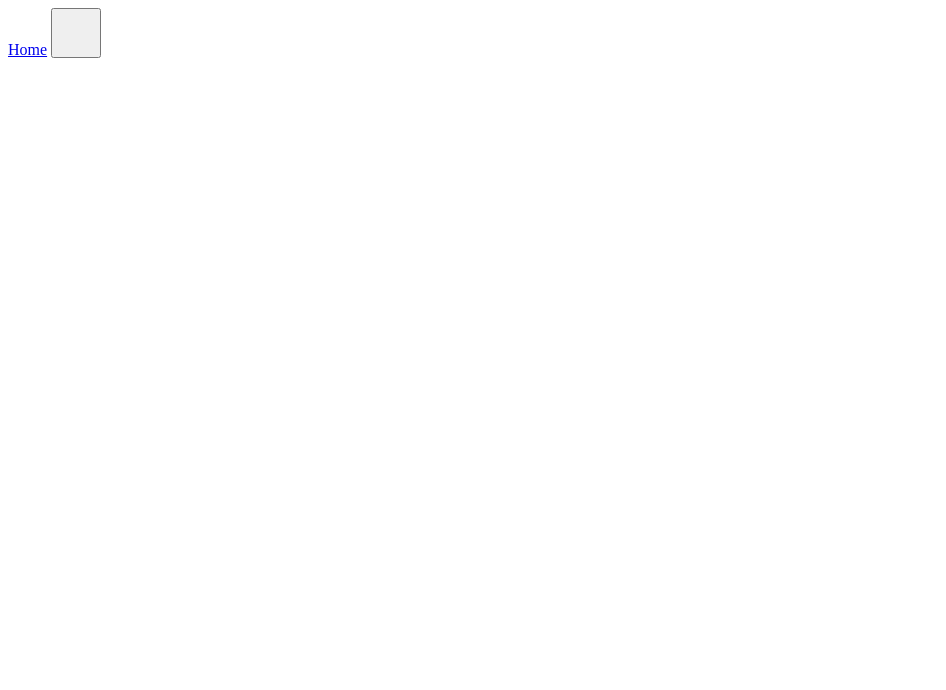
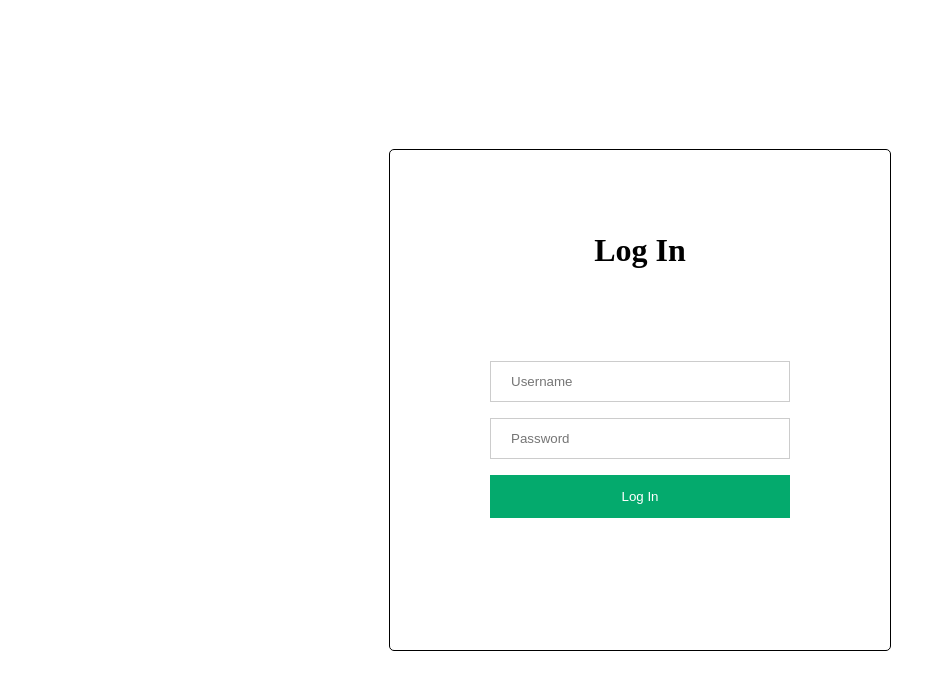
Before and after one commit to CheesiePy/Full_stack_course, a website: page lesson_28/src/login.html in a window 1280 px wide. Shown: the whole page, without its empty margins (0-946 px from the left). Drawn offline with Linux system fonts and the light colour scheme.

Commit message:
update 08/12/2022

```diff
--- a/lesson_28/src/login.html
+++ b/lesson_28/src/login.html
@@ -9,7 +9,17 @@
     <title>Log In</title>
 </head>
 <body>
-    <a href="index.html">Home</a>
-    <button onclick="redirect('index.html')"></button>
+    <div class="container">
+        <div class="login-form">
+            <h1>Log In</h1>
+            <div id="login">
+                <form>
+                    <input type="text" id="username" name="username" placeholder="Username">
+                    <input type="password" id="password" name="password" placeholder="Password">
+                </form>
+                    <button onclick="login()">Log In</button>
+            </div>
+        </div>
+    </div>
 </body>
 </html>
--- a/lesson_28/src/script.js
+++ b/lesson_28/src/script.js
@@ -7,15 +7,44 @@ let json = fetch('../data_base.json')
                 Data_Base = data;
             });
 
-
-
-
-
 let showUser = () =>{
-    alert("username: " + Data_Base.test_user.username + " password: " + Data_Base.test_user.password);
+    alert("username: " + Data_Base.test_user.username + "\n password: " + Data_Base.test_user.password);
 }
 
 
 function redirect(link) {
-    location.assign(link);
+    window.location.assign(link);
 }
+
+function morph() {
+    if(location.pathname == "/lesson_28/src/index.html"){
+        if(sessionStorage.getItem("isLogin") == "true"){
+            document.getElementById("user-name-h").textContent = `welcome back ${sessionStorage.getItem("username")}`;
+            document.getElementById("img-div").style.backgroundImage = "url('../static/prty.svg')";
+            document.getElementById("log").style.display = "none";
+        }else{
+
+        }
+    }else{
+        console.log(localStorage.getItem("isLogin"));
+        console.log(location.pathname);
+    }
+
+};
+
+function login() {
+    let username = document.getElementById("username").value;
+    let password = document.getElementById("password").value;
+    // setTimeout(() => {}, 2000);
+    if (username == Data_Base.test_user.username && password == Data_Base.test_user.password) {
+        sessionStorage.setItem("isLogin", true);
+        sessionStorage.setItem("username", Data_Base.test_user.username);
+        redirect('index.html');
+    } else {
+        alert("Wrong username or password");
+        sessionStorage.setItem("isLogin", false);
+    }
+}
+
+
+morph();
--- a/lesson_28/src/style.css
+++ b/lesson_28/src/style.css
@@ -1,5 +1,96 @@
 /* center the login form in the middle of the screen */
-button{
-    width: 50px;
-    height: 50px;
+
+
+.container {
+    width: 100%;
+    height: 100%;
+    position: fixed;
+    top: 0;
+    left: 0;
+    background-color: rgba(255, 255, 255, 0.653);
+    display: flex;
+    justify-content: center;
+    align-items: center;
 }
+
+.card{
+    width: 500px;
+    height: 500px;
+    background-color: rgba(255, 255, 255, 0.653);
+    border: 1px solid #000;
+    border-radius: 5px;
+    display: flex;
+    flex-direction: column;
+    justify-content: space-around;
+    align-items: center;
+}
+
+.card-content {
+    width: 300px;
+    height: 300px;
+    background-color: rgba(255, 255, 255, 0.592);
+    border-radius: 5px;
+    display: flex;
+    flex-direction: column;
+    justify-content: space-around;
+    align-items: center;
+}
+
+
+.bg-img{
+    background-size:contain ;
+    background-position: center;
+    background-repeat: no-repeat;
+    z-index: -1;
+}
+
+
+.login-form {
+    width: 500px;
+    height: 500px;
+    background-color: #fff;
+    border: 1px solid #000;
+    border-radius: 5px;
+    display: flex;
+    flex-direction: column;
+    justify-content: center;
+    align-items: center;
+}
+
+#login {
+    width: 300px;
+    height: 300px;
+    background-color: #fff;
+
+    border-radius: 5px;
+    display: flex;
+    flex-direction: column;
+    justify-content: center;
+    align-items: center;
+}
+
+/* Full-width inputs */
+input[type=text], input[type=password] {
+    width: 100%;
+    padding: 12px 20px;
+    margin: 8px 0;
+    display: inline-block;
+    border: 1px solid #ccc;
+    box-sizing: border-box;
+  }
+
+  /* Set a style for all buttons */
+button {
+    background-color: #04AA6D;
+    color: white;
+    padding: 14px 20px;
+    margin: 8px 0;
+    border: none;
+    cursor: pointer;
+    width: 100%;
+  }
+
+  /* Add a hover effect for buttons */
+  button:hover {
+    opacity: 0.8;
+  }
```
